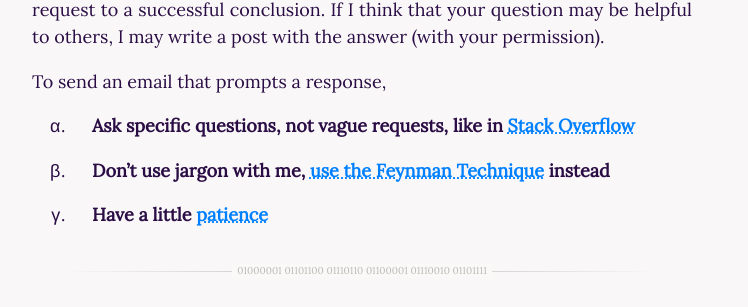
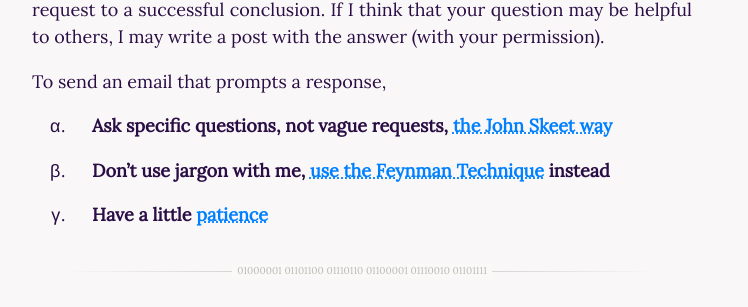
Before and after one commit to ohduran/ohduran.github.io, a Jekyll site: the page built from 04contact.md, in a window 1280 px wide and 900 px high, scrolled down 986 px. Shown: the part 146-453 px from the top of the window, without its empty margins (278-1026 px from the left). Built offline with Jekyll 4.4.1, drawn with Linux system fonts in a browser that asks for light colours.

Commit message:
change urls

```diff
--- a/04contact.md
+++ b/04contact.md
@@ -32,7 +32,7 @@ Such an investment in time comes with a promise: that I'll deliver a response th
 
 To send an email that prompts a response,
 
-1. __Ask specific questions, not vague requests, like in [Stack Overflow](https://stackoverflow.com/help/how-to-ask)__
+1. __Ask specific questions, not vague requests, [the John Skeet way](https://codeblog.jonskeet.uk/2010/08/29/writing-the-perfect-question/)__
 
 2. __Don't use jargon with me, [use the Feynman Technique](https://fs.blog/2012/04/learn-anything-faster-with-the-feynman-technique/) instead__
 
```
